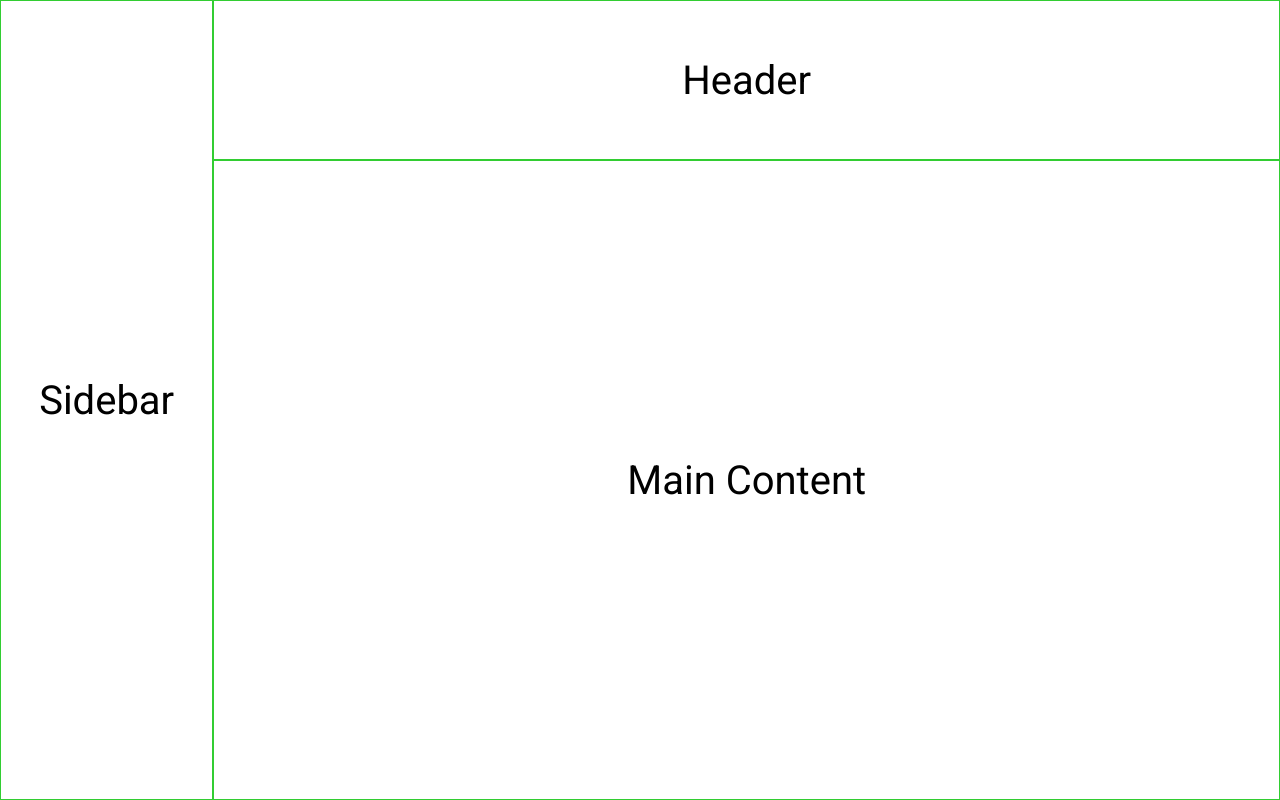
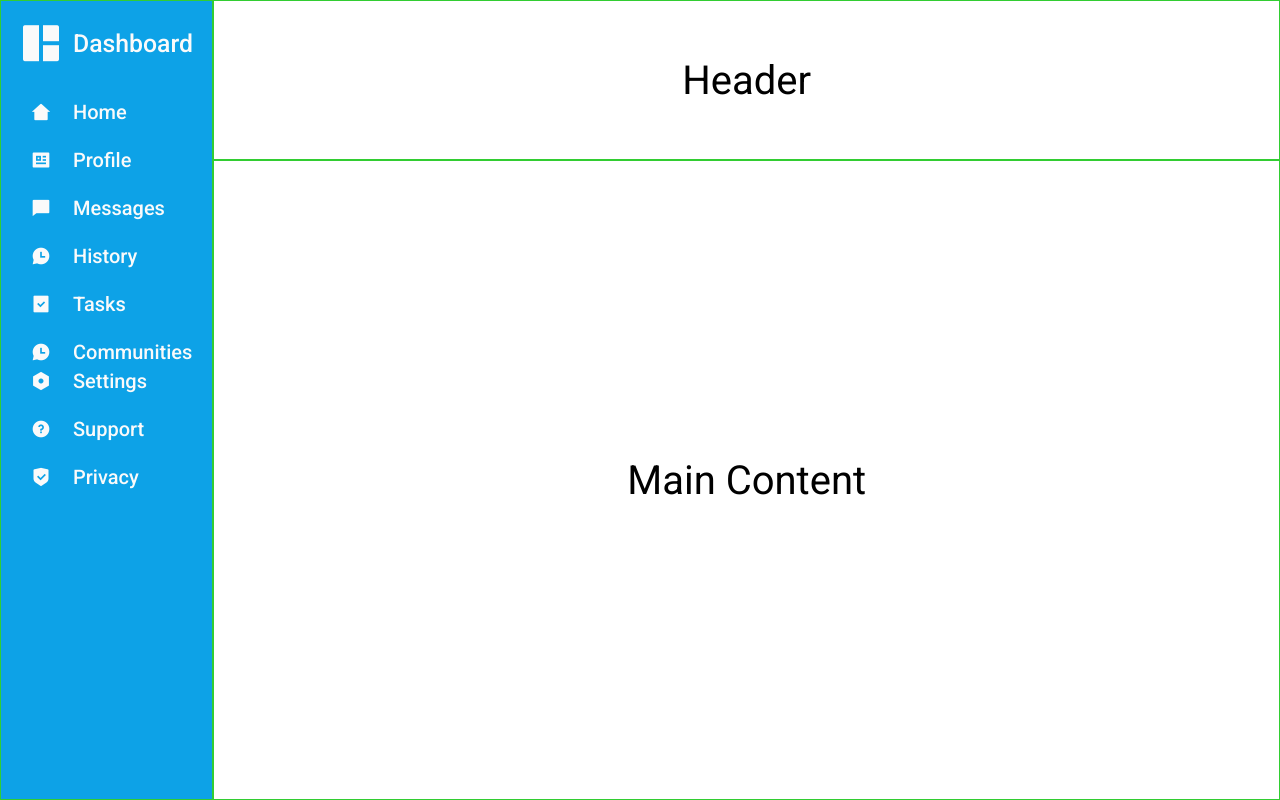
Before and after one commit to grenzk/admin-dashboard, a website built with Vite: page index.html in a window 1280 px wide. Built offline with nearby package versions, Linux system fonts and the light colour scheme.

Commit message:
Add styles to sidebar

```diff
--- /dev/null
+++ b/assets/scss/components/_sidebar.scss
@@ -0,0 +1,30 @@
+nav {
+  background-color: var(--primary-blue);
+  color: var(--neutral-white);
+  display: grid;
+  grid-template: 0.2fr 0.65fr 1fr / 1fr;
+  align-items: start;
+  padding: 1rem;
+}
+
+.nav-items {
+  display: grid;
+  grid-template-columns: 3rem 1fr;
+  align-items: center;
+  column-gap: 0.5rem;
+  row-gap: 1.5rem;
+  font-size: var(--h2-font-size);
+  font-weight: var(--font-medium);
+}
+
+.title {
+  font-size: var(--biggest-font-size);
+}
+
+.is-big {
+  font-size: 3rem;
+}
+
+.is-small {
+  justify-self: center;
+}
--- a/assets/scss/style.scss
+++ b/assets/scss/style.scss
@@ -1,3 +1,4 @@
 @use './config/variables';
 @use './base/base';
 @use './layout/layout';
+@use './components/sidebar';
--- a/index.html
+++ b/index.html
@@ -20,7 +20,41 @@
         <h1>Header</h1>
       </header>
       <nav>
-        <h1>Sidebar</h1>
+        <div class="nav-items title">
+          <i class="ri-layout-2-fill is-big"></i>
+          <p>Dashboard</p>
+        </div>
+
+        <div class="nav-items">
+          <i class="ri-home-2-fill is-small"></i>
+          <p>Home</p>
+
+          <i class="ri-profile-fill is-small"></i>
+          <p>Profile</p>
+
+          <i class="ri-chat-4-fill is-small"></i>
+          <p>Messages</p>
+
+          <i class="ri-chat-history-fill is-small"></i>
+          <p>History</p>
+
+          <i class="ri-task-fill is-small"></i>
+          <p>Tasks</p>
+
+          <i class="ri-chat-history-fill is-small"></i>
+          <p>Communities</p>
+        </div>
+
+        <div class="nav-items">
+          <i class="ri-settings-fill is-small"></i>
+          <p>Settings</p>
+
+          <i class="ri-question-fill is-small"></i>
+          <p>Support</p>
+
+          <i class="ri-shield-check-fill is-small"></i>
+          <p>Privacy</p>
+        </div>
       </nav>
       <main>
         <h1>Main Content</h1>
```
